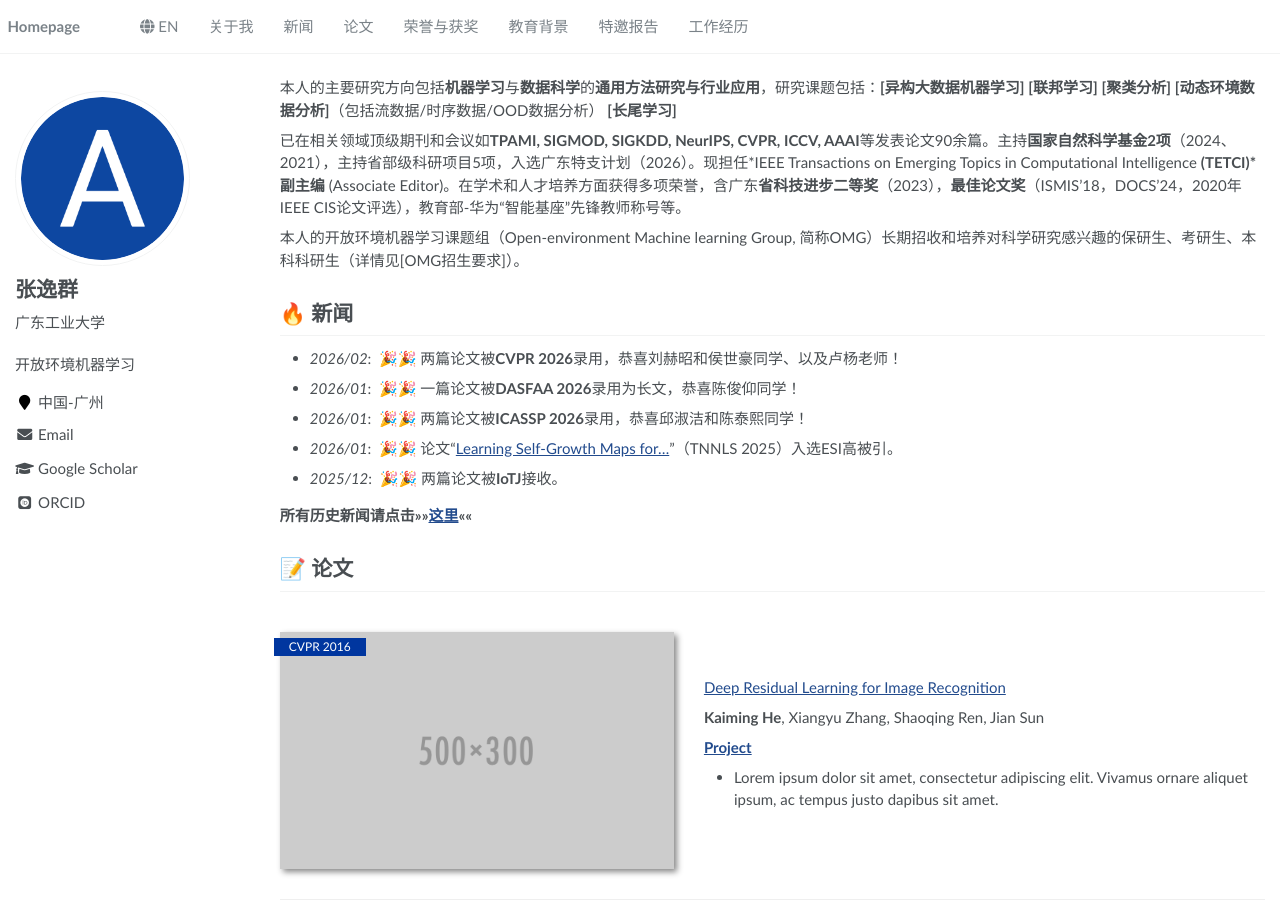
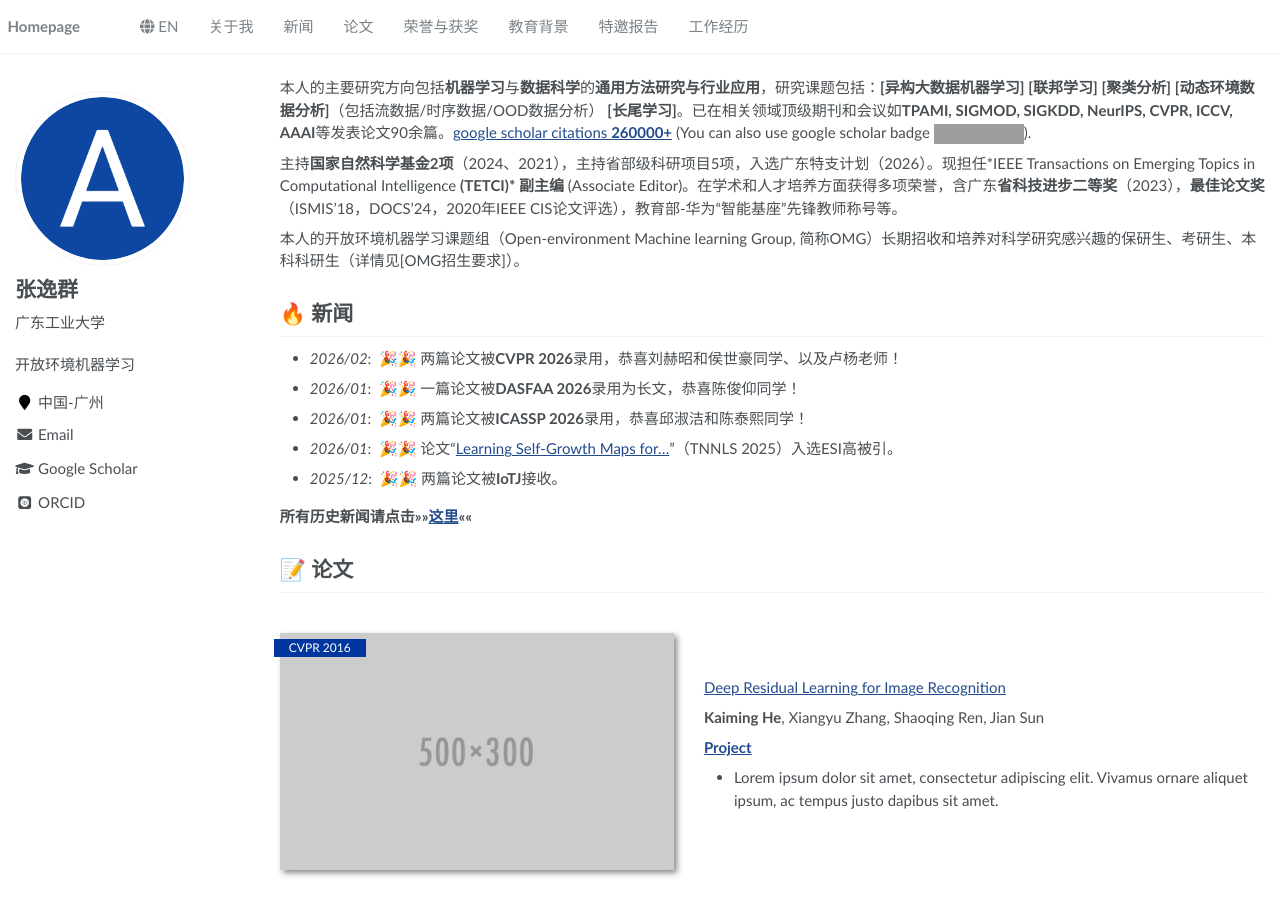
Before and after one commit to yqzhang-Zz/zh, a Jekyll site: the page built from _pages/about.md, in a window 1280 px wide and 900 px high. Built offline with Jekyll 4.4.1, drawn with Linux system fonts in a browser that asks for light colours; some web fonts are replaced; grey boxes are pictures that could not be loaded.

Commit message:
Update about.md

```diff
--- a/_pages/about.md
+++ b/_pages/about.md
@@ -17,9 +17,9 @@ redirect_from:
 
 <span class='anchor' id='about-me'></span>
 
-本人的主要研究方向包括**机器学习**与**数据科学**的**通用方法研究与行业应用**，研究课题包括：**[异构大数据机器学习]** **[联邦学习]** **[聚类分析]** **[动态环境数据分析]**（包括流数据/时序数据/OOD数据分析） **[长尾学习]**
+本人的主要研究方向包括**机器学习**与**数据科学**的**通用方法研究与行业应用**，研究课题包括：**[异构大数据机器学习]** **[联邦学习]** **[聚类分析]** **[动态环境数据分析]**（包括流数据/时序数据/OOD数据分析） **[长尾学习]**。已在相关领域顶级期刊和会议如**TPAMI, SIGMOD, SIGKDD, NeurIPS, CVPR, ICCV, AAAI**等发表论文90余篇。<a href='https://scholar.google.com/citations?user=EnqM5F4AAAAJ'>google scholar citations <strong><span id='total_cit'>260000+</span></strong></a> (You can also use google scholar badge <a href='https://scholar.google.com/citations?user=EnqM5F4AAAAJ'><img src="https://img.shields.io/endpoint?url={{ url | url_encode }}&logo=Google%20Scholar&labelColor=f6f6f6&color=9cf&style=flat&label=citations"></a>).
 
-已在相关领域顶级期刊和会议如**TPAMI, SIGMOD, SIGKDD, NeurIPS, CVPR, ICCV, AAAI**等发表论文90余篇。主持**国家自然科学基金2项**（2024、2021），主持省部级科研项目5项，入选广东特支计划（2026）。现担任*IEEE Transactions on Emerging Topics in Computational Intelligence **(TETCI)* 副主编** (Associate Editor)。在学术和人才培养方面获得多项荣誉，含广东**省科技进步二等奖**（2023），**最佳论文奖**（ISMIS’18，DOCS’24，2020年IEEE CIS论文评选），教育部-华为“智能基座”先锋教师称号等。
+主持**国家自然科学基金2项**（2024、2021），主持省部级科研项目5项，入选广东特支计划（2026）。现担任*IEEE Transactions on Emerging Topics in Computational Intelligence **(TETCI)* 副主编** (Associate Editor)。在学术和人才培养方面获得多项荣誉，含广东**省科技进步二等奖**（2023），**最佳论文奖**（ISMIS’18，DOCS’24，2020年IEEE CIS论文评选），教育部-华为“智能基座”先锋教师称号等。
 
 本人的开放环境机器学习课题组（Open-environment Machine learning Group, 简称OMG）长期招收和培养对科学研究感兴趣的保研生、考研生、本科科研生（详情见[OMG招生要求]）。
 
```
